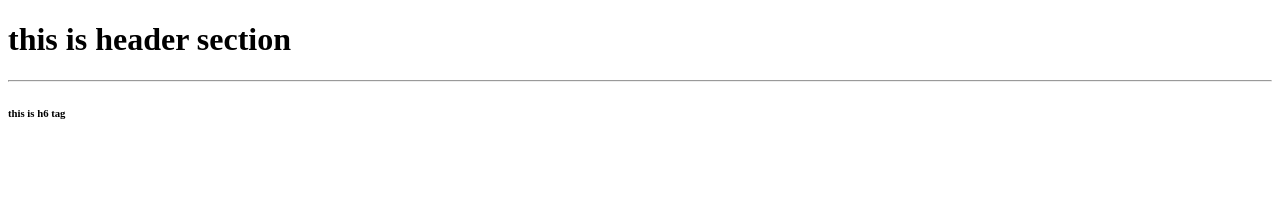
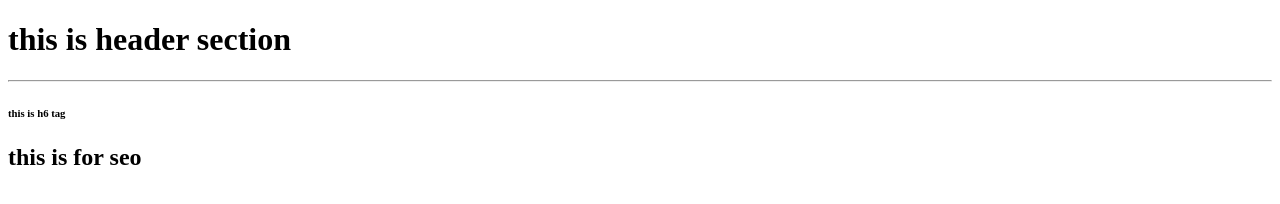
Before and after one commit to Basant1Saini/user-auth, a plain HTML site: page index.html in a window 1280 px wide. Drawn offline with Linux system fonts and the light colour scheme.

Commit message:
tag added

```diff
--- a/index.html
+++ b/index.html
@@ -12,6 +12,7 @@
     <h1>this is header section</h1>
     <hr>
     <h6>this is h6 tag</h6>
+    <h2>this is for seo</h2>
     <br>
 </body>
 
```
